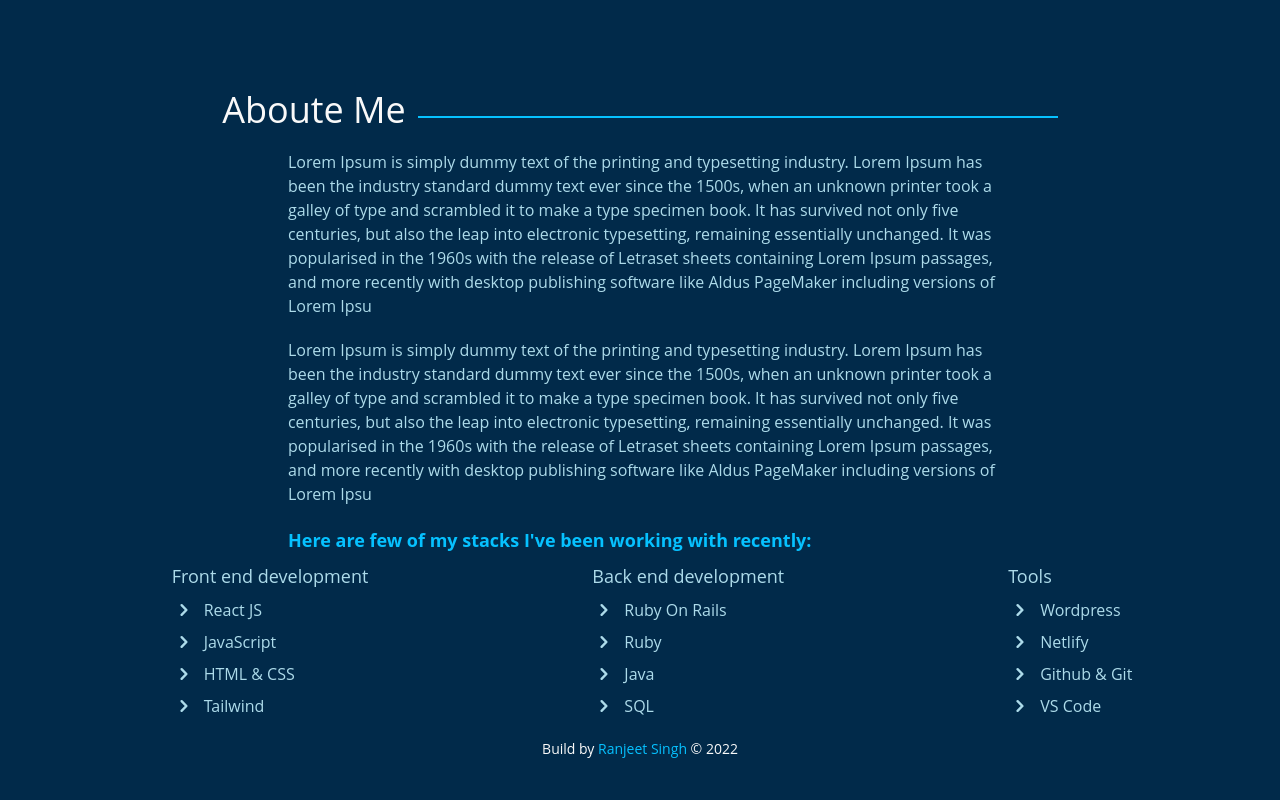
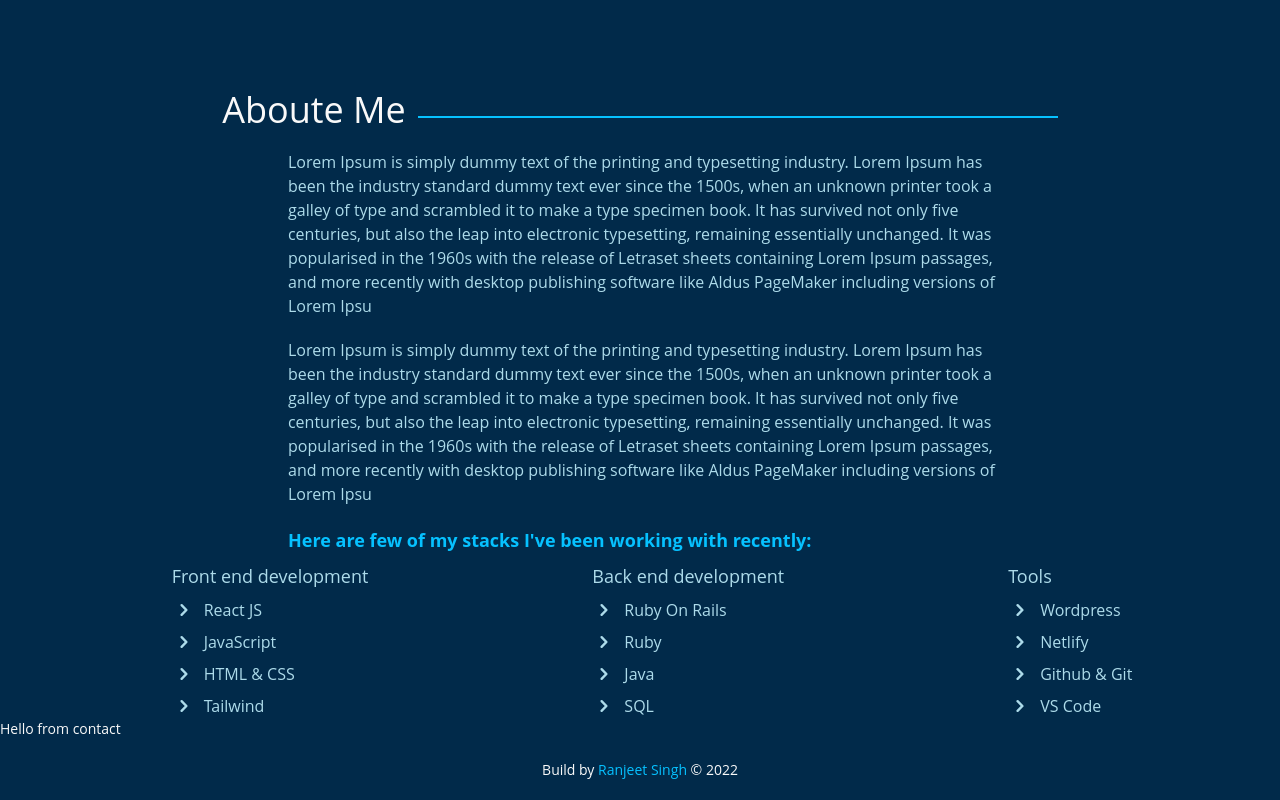
Before and after one commit to thecodechaser/portfolio-frontend, a React (Create React App) app: page / in a window 1280 px wide. Shown: the part 486-1286 px from the top of the page. Before the commit the page ends 1265 px from the top, so only its background shows below. Built offline with nearby package versions, Linux system fonts and the light colour scheme.

Commit message:
Create contact component

```diff
--- a/src/components/Contact.js
+++ b/src/components/Contact.js
@@ -0,0 +1,9 @@
+import React from "react";
+
+const Contact=()=>{
+  return (
+    <p>Hello from contact</p>
+  );
+}
+
+export default Contact;
--- a/src/components/HomePage.js
+++ b/src/components/HomePage.js
@@ -2,6 +2,7 @@ import React from 'react';
 import { CheckCircleIcon, ChevronRightIcon } from '@heroicons/react/solid';
 import profilePicture from '../assets/profilePicture.jpg';
 import Footer from './Footer';
+import Contact from './Contact';
 
 const stacks = [
   {
@@ -92,6 +93,7 @@ const HomePage = () => (
         </div>
       </div>
     </main>
+    <Contact />
     <Footer />
   </>
 );
```
